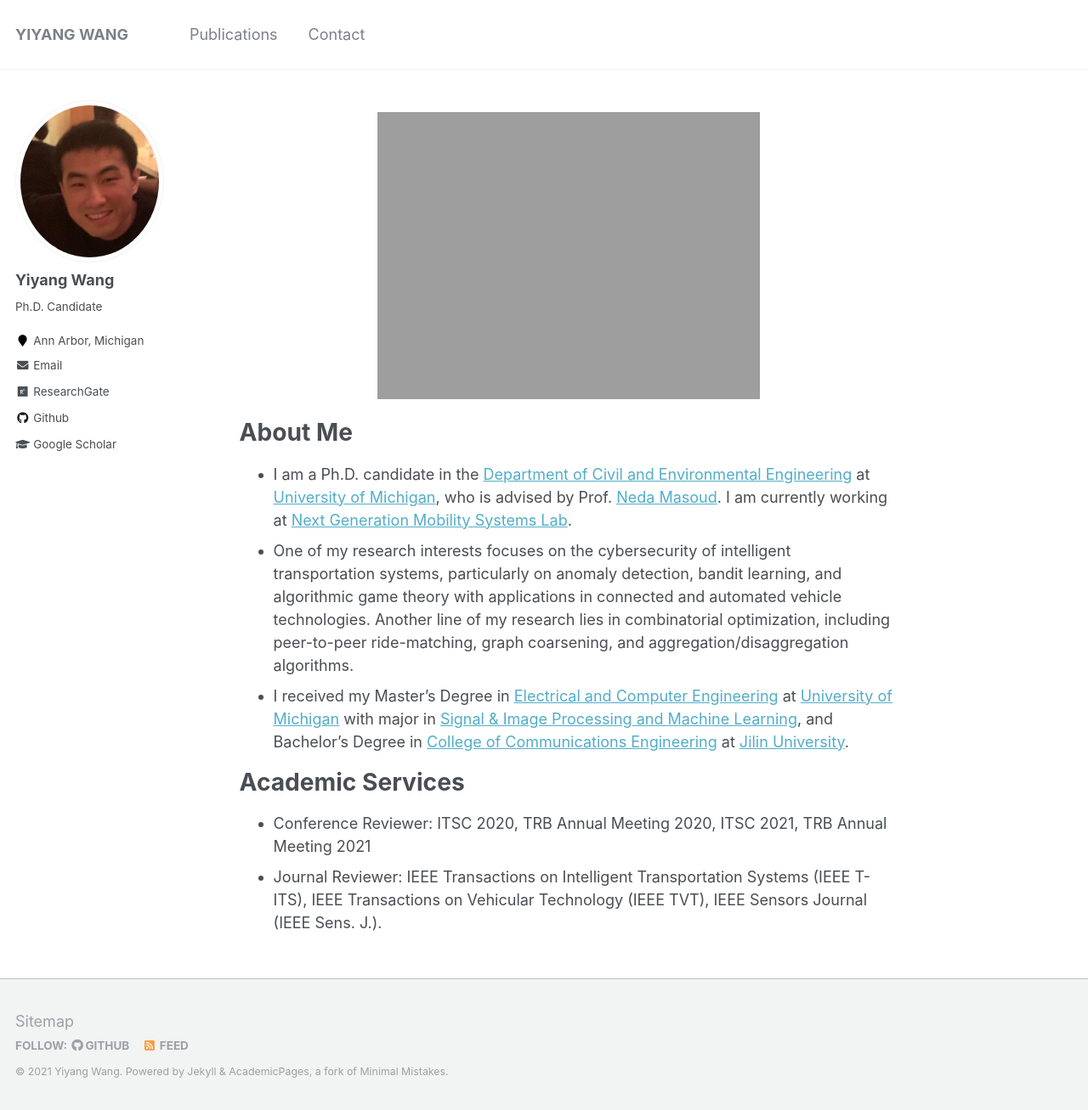
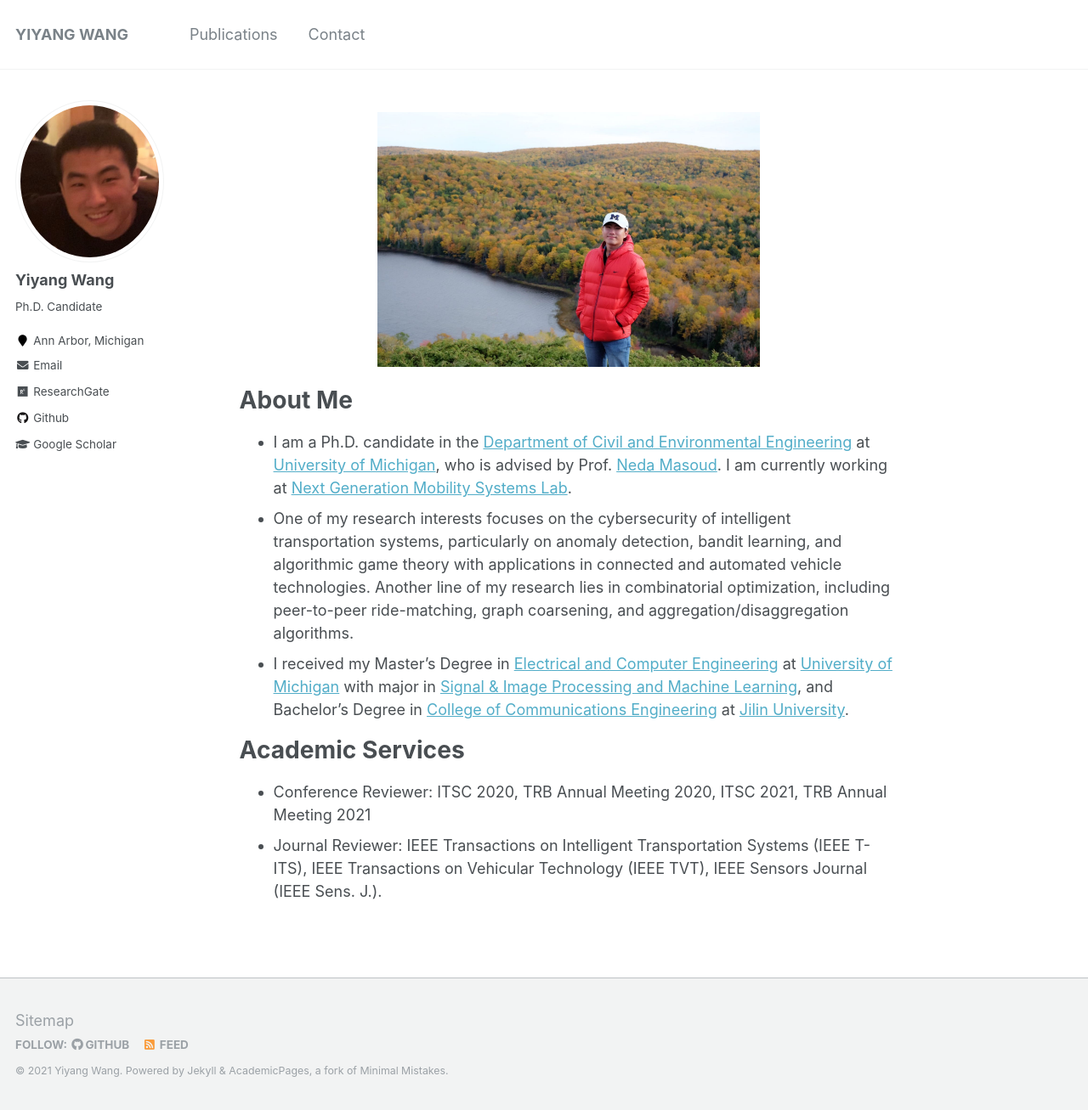
Before and after one commit to yiyangwan/yiyangwan.github.io, a Jekyll site: the page built from _pages/about.md, in a window 1280 px wide and 1307 px high. Shown: the whole window at 85% size. Built offline with Jekyll 4.4.1, drawn with Linux system fonts in a browser that asks for light colours.

Commit message:
Update about.md

```diff
--- a/_pages/about.md
+++ b/_pages/about.md
@@ -9,7 +9,7 @@
 ---
 
 <p align="center">
-  <img src="https://yiyang920.github.io/files/yiyangwang_img.jpg?raw=true" alt="Photo" style="width: 450px;"/>
+  <img src="https://yiyang920.github.io/images/yiyangwang_img.jpg?raw=true" alt="Photo" style="width: 450px;"/>
 </p>
 
 # About Me
```
